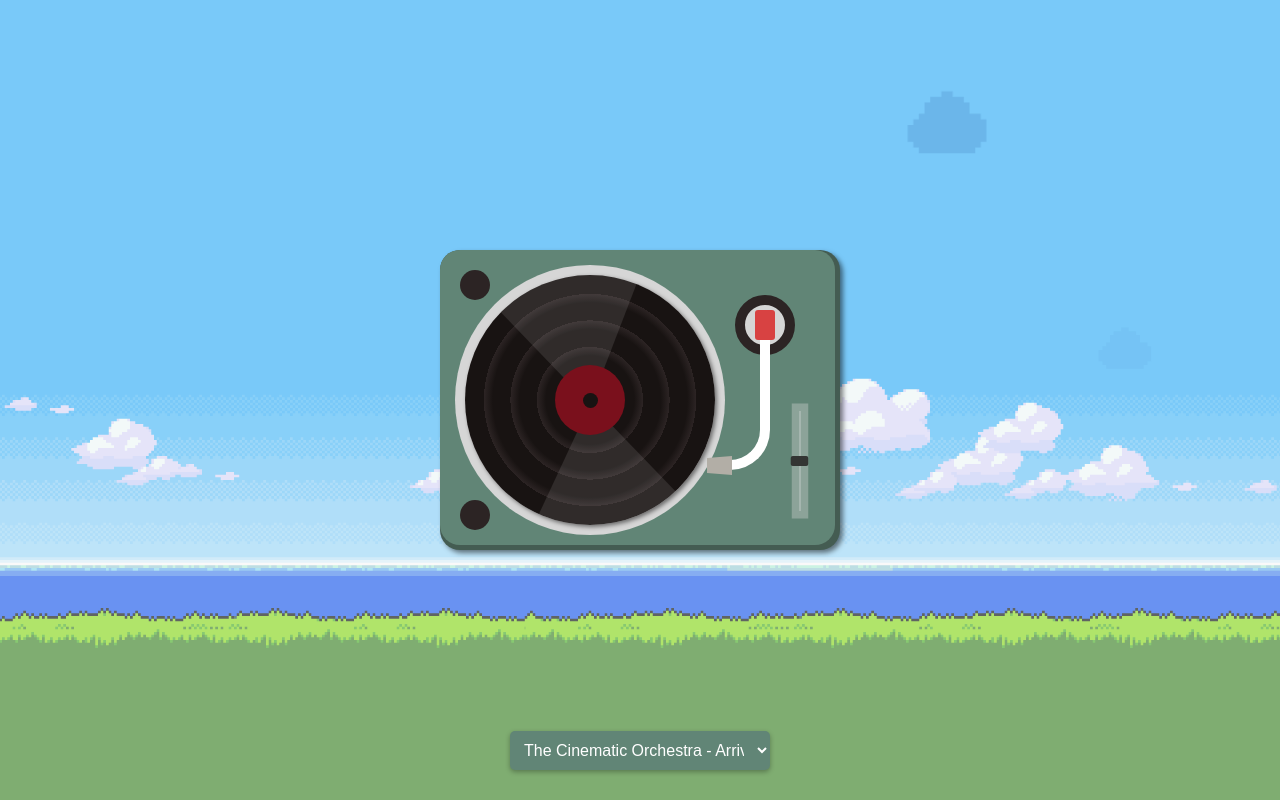
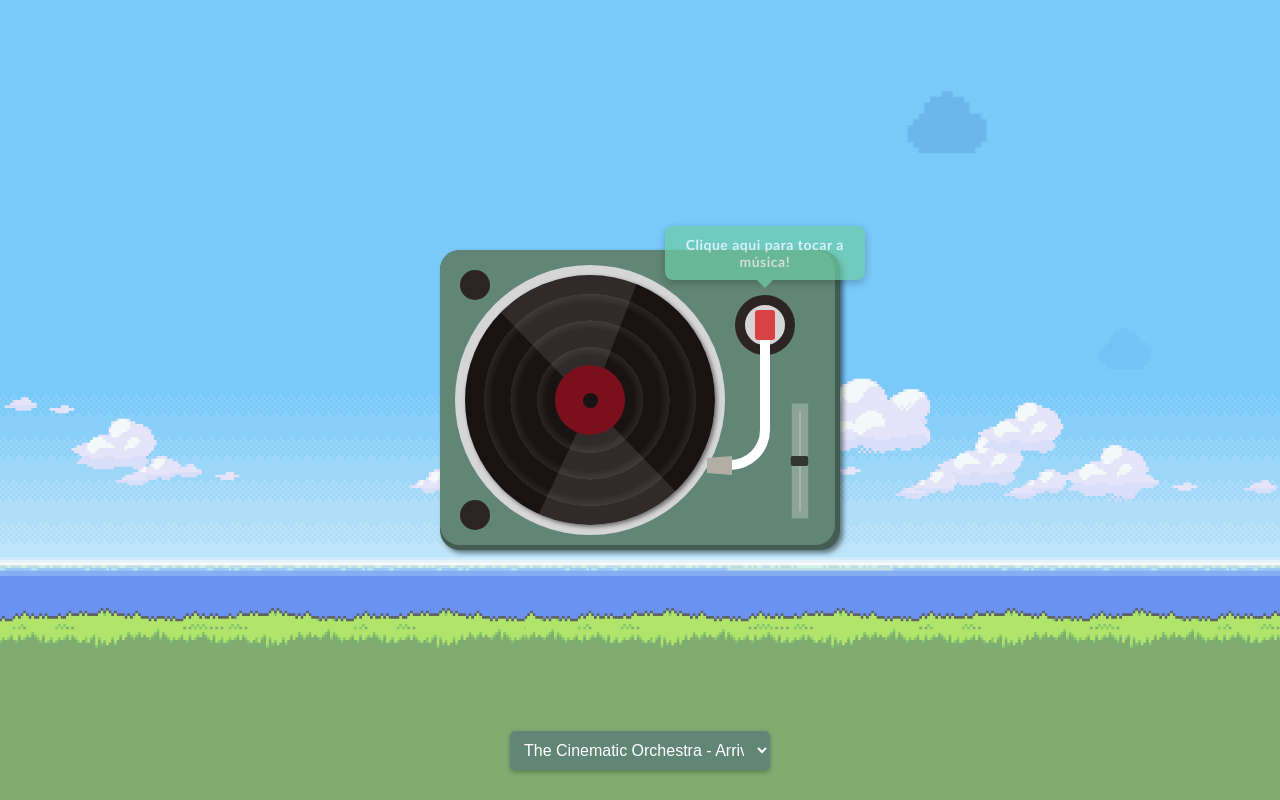
Before and after one commit to amandameneseso/Presente-para-parceiro, a plain HTML site: page playlist.html in a window 1280 px wide. Drawn offline with Linux system fonts and the light colour scheme; a web font is replaced by a local one.

Commit message:
tooltip de instrução do player de música

```diff
--- a/js/playlist.js
+++ b/js/playlist.js
@@ -1,11 +1,11 @@
-let input = document.getElementById('headshell');
-        let audio = document.getElementById('player');
-        let playlist = document.getElementById('playlist');
-        let audioSource = document.getElementById('audio-source');
-        let vinyl = document.querySelector('.vinyl');
+let input = document.getElementById("headshell");
+let audio = document.getElementById("player");
+let playlist = document.getElementById("playlist");
+let audioSource = document.getElementById("audio-source");
+let vinyl = document.querySelector(".vinyl");
 
-        input.addEventListener('click', function() {
-            if(audio.paused) {
+input.addEventListener("click", function () {
+  if (audio.paused) {
     audio.play();
     // input.innerHTML = "Pause";
   } else {
@@ -27,8 +27,41 @@ let input = document.getElementById('headshell');
   // audio.play(); // Reproduz a faixa automaticamente
 
   // Reinicia a animação
-            vinyl.style.animation = 'none';
+  vinyl.style.animation = "none";
   headshell.checked = false;
   vinyl.offsetHeight; // Força um reflow
   vinyl.style.animation = null;
 }
+
+// Lógica para mostrar/esconder o popup
+document.addEventListener("DOMContentLoaded", function () {
+  const tooltip = document.getElementById("playTooltip");
+  const playButton = document.querySelector(".headshell");
+
+  // Veriável para determinar se deve mostrar o popup (apenas para teste, pode remover depois)
+  localStorage.removeItem("playlistVisited");
+
+  // Mostrar o tooltip se for a primeira visita
+  if (!localStorage.getItem("playlistVisited")) {
+    tooltip.style.display = "block";
+
+    // Esconder o tooltip após 10 segundos
+    setTimeout(function () {
+      tooltip.style.display = "none";
+    }, 10000);
+  } else {
+    // Garantir que está escondido para visitantes que retornam
+    tooltip.style.display = "none";
+  }
+
+  // Esconder o tooltip ao clicar no botão de play
+  playButton.addEventListener("click", function () {
+    tooltip.style.display = "none";
+    localStorage.setItem("playlistVisited", "true");
+  });
+
+  // Esconder o tooltip após 10 segundos
+  setTimeout(function () {
+    tooltip.style.display = "none";
+  }, 10000);
+});
--- a/playlist.html
+++ b/playlist.html
@@ -4,7 +4,7 @@
     <meta charset="UTF-8" />
     <meta name="viewport" content="width=device-width, initial-scale=1.0" />
     <title>Playlist</title>
-    <link rel="stylesheet" href="styles/style.css">
+    <link rel="stylesheet" href="styles/style.css" />
     <link rel="stylesheet" href="styles/playlist.css" />
   </head>
   <body>
@@ -30,6 +30,10 @@
       <div class="platter"></div>
       <div class="vinyl"></div>
       <div class="top-circle"></div>
+      <!-- Popup informativo sobre o botão de tocar -->
+      <div id="playTooltip" class="tooltip blink">
+        <strong>Clique aqui para tocar a música!</strong>
+      </div>
     </div>
 
     <!-- Lista de reprodução -->
--- a/styles/playlist.css
+++ b/styles/playlist.css
@@ -16,6 +16,55 @@ body {
   transform-origin: center center;
   /* Base scale set to 1, will be adjusted in media queries */
   transform: scale(1);
+}
+
+/* Estilo para o popup */
+.tooltip {
+  position: fixed; /* Usamos fixed para posicionamento mais confiável */
+  background-color: #6ccca4;
+  color: white;
+  padding: 10px 15px;
+  border-radius: 8px;
+  font-size: 14px;
+  z-index: 1000;
+  box-shadow: 0 3px 8px rgba(0, 0, 0, 0.3);
+  width: 200px;
+  text-align: center;
+  /* Posicionamento */
+  left: 61.2%;
+  top: 50.9%;
+  transform: translate(-50%, -50%); /* Centralizado inicialmente */
+  margin-top: -150px; /* Ajuste vertical */
+  margin-left: 80px; /* Ajuste horizontal */
+}
+
+/* Seta do popup */
+.tooltip:after {
+  content: "";
+  position: absolute;
+  top: 100%;
+  left: 50%;
+  margin-left: -8px;
+  border-width: 8px;
+  border-style: solid;
+  border-color: #6ccca4 transparent transparent transparent;
+}
+
+/* Animação de piscar */
+@keyframes blink {
+  0% {
+    opacity: 1;
+  }
+  50% {
+    opacity: 0.7;
+  }
+  100% {
+    opacity: 1;
+  }
+}
+
+.blink {
+  animation: blink 1.5s infinite;
 }
 
 .plinth {
```
Lines whose indentation alone changed are shown as unchanged.
